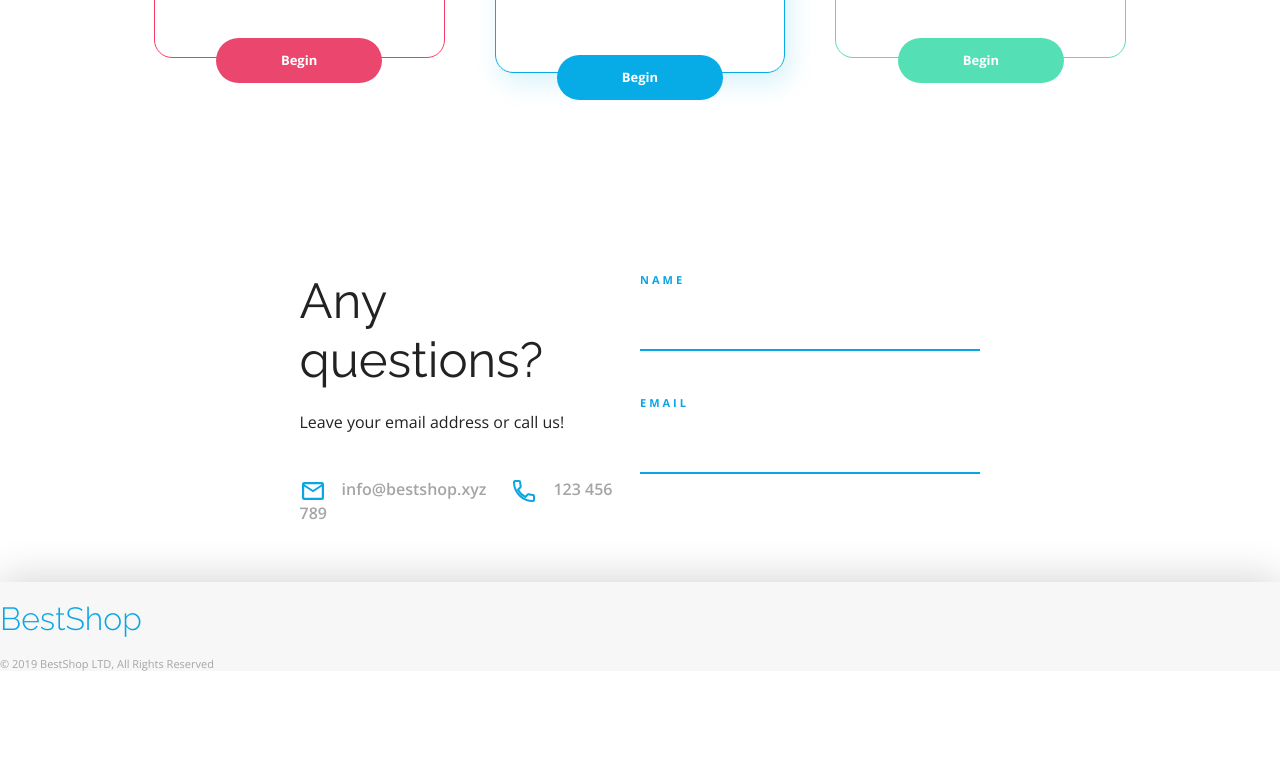
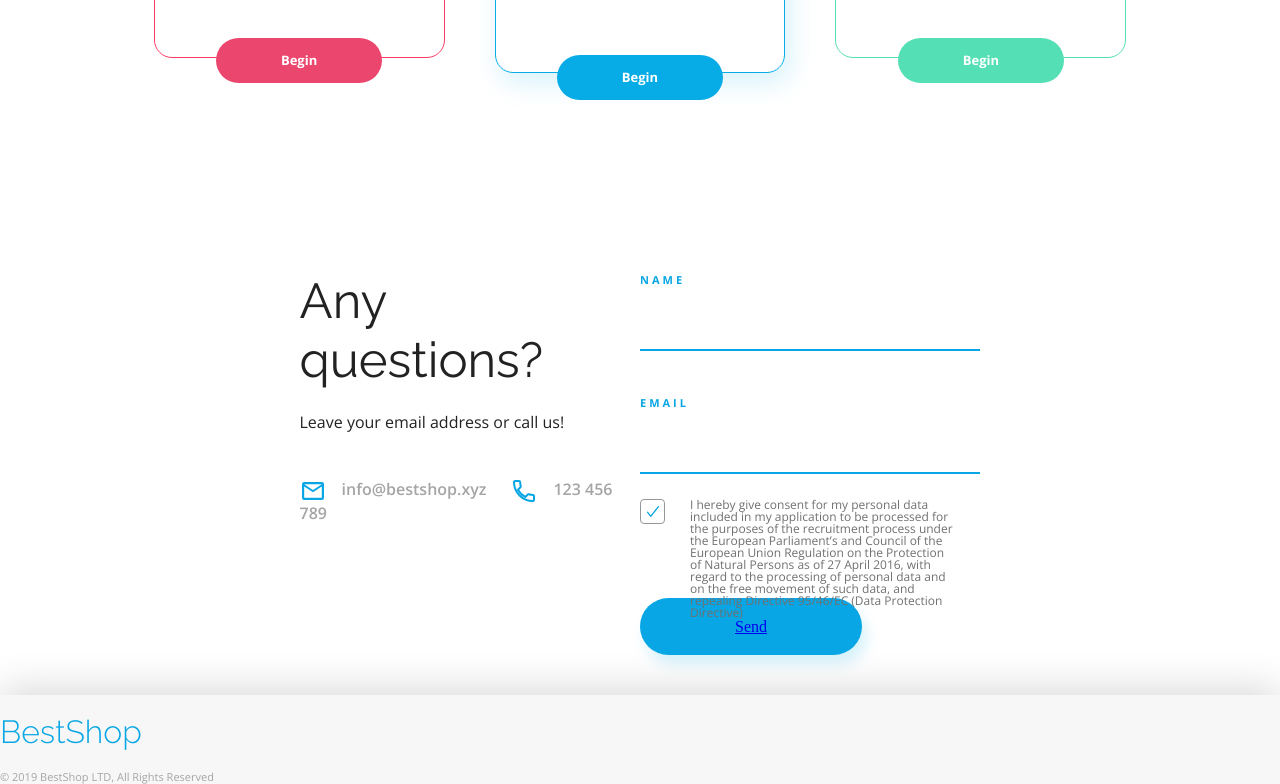
Before and after one commit to Mankowski92/BestShop-LandingPage, a plain HTML site: page index.html in a window 1280 px wide. Shown: the part 3459-4243 px from the top of the page. Before the commit the page ends 4130 px from the top, so only its background shows below. Drawn offline with nearby package versions, Linux system fonts and the light colour scheme.

Commit message:
few modifications

```diff
--- a/css/style.css
+++ b/css/style.css
@@ -527,8 +527,6 @@ h3 {
     padding-bottom: 43px;
 }
 
-/* PRZECHODZĘ DO FOOTERA */
-
 .footer-container {
     box-shadow: 0 -5px 40px #00000029;
     background-color: #F7F7F7;
@@ -565,11 +563,9 @@ h3 {
 .last-label {
     display: block;
     position: relative;
-    margin-top: 24px;
-    margin-right: 24px;
+    margin-top: 25px;
+    margin-right: 25px;
 }
-
-/* DOTĄD DOBRZE - ZACZYNAM CUSTOMOWAĆ CHECBOXA */
 
 .last-label input {
     position: absolute;
@@ -579,47 +575,32 @@ h3 {
     width: 0;
 }
 
-/* Customize the label (the container)  PRZYCISK CHECKBOX!!!!!!!!!!!!
-
-                <label class="last-label">
-                    <input type="checkbox" checked="checked">           <----------- HTML!
-                    <span class="checkmark"></span>
-                </label>
-
-.container { (w tym wypadku last-label)
-    display: block;
-    position: relative;
-    padding-left: 35px;
-    margin-bottom: 12px;
-    cursor: pointer;
-    font-size: 22px;
-    -webkit-user-select: none;
-    -moz-user-select: none;
-    -ms-user-select: none;
-    user-select: none;
-}
-
- Hide the browser's default checkbox
-.container input {
-    position: absolute;
-    opacity: 0;
-    cursor: pointer;
-    height: 0;
-    width: 0;
-}
-
- Create a custom checkbox
 .checkmark {
     position: absolute;
     top: 0;
     left: 0;
-    height: 25px;
+    height: 25px;             /* <<<<---------- customowy checkbox */
     width: 25px;
-    background-color: #eee;
+    border: 1px solid #95989A;
+    border-radius: 4px;
 }
 
-When the checkbox is checked, add a blue background
-.container input:checked ~ .checkmark {
-    background-color: #2196F3;
+.last-label input:checked ~ .checkmark {
+    background-image: url("../assets/Checkmark.svg");
+    background-repeat: no-repeat;
+    background-position: center;
+}
 
-    */
+.p-label {
+    margin-left: 50px;
+    color: #707070;
+    font-family: "Open Sans", sans-serif;
+    font-size: 12px;
+}
+
+.form-btn {
+    padding: 20px 95px;
+    background-color: #08A6E4;
+    box-shadow: 5px 10px 14px #07ACE629;
+    border-radius: 35px;
+}
--- a/index.html
+++ b/index.html
@@ -164,7 +164,9 @@
                 <label class="last-label">
                     <input type="checkbox" checked="checked">
                     <span class="checkmark"></span>
+                    <p class="p-label">I hereby give consent for my personal data included in my application to be processed for the purposes of the recruitment process under the European Parliament’s and Council of the European Union Regulation on the Protection of Natural Persons as of 27 April 2016, with regard to the processing of personal data and on the free movement of such data, and repealing Directive 95/46/EC (Data Protection Directive)</p>
                 </label>
+                <a href="#" class="form-btn">Send</a>
             </div>
             <div class="form-and-quest-column1">
                 <h1 class="form-and-quest-title">Any questions?</h1> <!-- mówiono nam, że nagłówki h powinny iść po kolei ale w tym wypadku nagłówek ma wymiary dokładnie jak h1 z pierwszej sekcji. Wydaje się być zasadnym jego ponowne użycie -->
```
Also changed, not shown: 1 other file.
